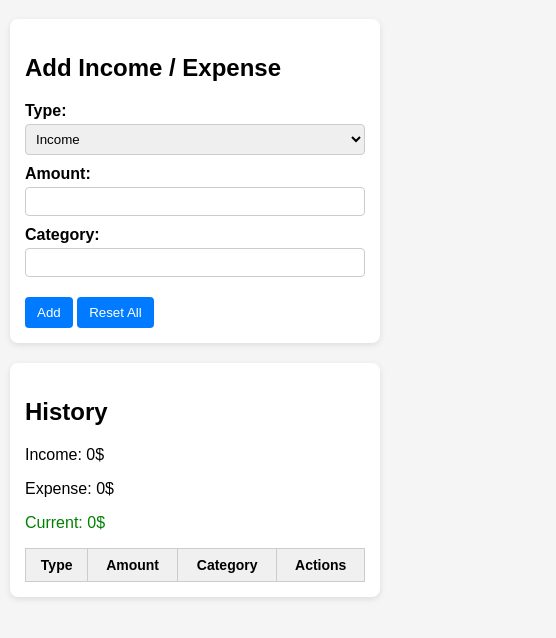
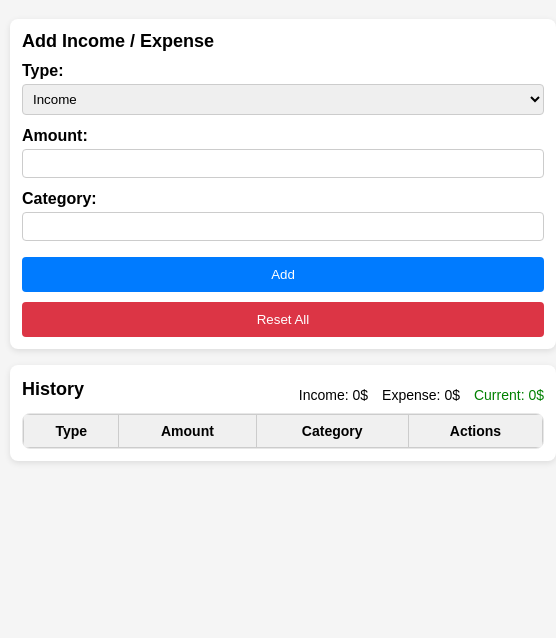
Before and after one commit to weirdboo3k/Budget-Tracker, a plain HTML site: page index.html in a window 390 px wide. Shown: the part 108-746 px from the top of the page, 556 px wide, since content can reach past the window. Drawn offline with Linux system fonts and the light colour scheme.

Commit message:
update style.css for budget tracker

```diff
--- a/css/style.css
+++ b/css/style.css
@@ -9,12 +9,55 @@ h1 {
   text-align: center;
 }
 
+.layout {
+  max-width: 1100px;
+  margin: 0 auto;
+  display: grid;
+  gap: 16px;
+  grid-template-columns: 1fr 1.35fr;
+  align-items: start;
+}
+
 section {
   background: #fff;
   padding: 15px;
   margin-bottom: 20px;
   border-radius: 8px;
   box-shadow: 0 2px 6px rgba(0,0,0,0.1);
+}
+
+/* tranh viec cards trong grid bi du do su dung margin-bottom */
+.layout section {
+  margin-bottom: 0;
+}
+
+.section-head {
+  display: flex;
+  align-items: center;
+  justify-content: space-between;
+  gap: 12px;
+  margin-bottom: 10px;
+}
+
+.section-head h2 {
+  margin: 0;
+  font-size: 18px;
+}
+
+form.form-grid label {
+  display: block;
+  margin-bottom: 0;
+  font-weight: bold;
+}
+
+.form-grid {
+  display: grid;
+  grid-template-columns: 1fr 1fr;
+  gap: 12px;
+}
+
+.span-2 {
+  grid-column: span 2;
 }
 
 form label {
@@ -47,6 +90,41 @@ button:hover {
   background-color: #0056b3;
 }
 
+.btn-row {
+  display: flex;
+  gap: 10px;
+  align-items: center;
+  justify-content: flex-start;
+  margin-top: 4px;
+}
+
+.btn-row button {
+  margin-top: 0;
+}
+
+.btn-primary {
+  background-color: #007bff;
+}
+
+.btn-primary:hover {
+  background-color: #0056b3;
+}
+
+.btn-danger {
+  background-color: #dc3545;
+}
+
+.btn-danger:hover {
+  background-color: #b02a37;
+}
+
+.table-wrap {
+  overflow-x: auto;
+  -webkit-overflow-scrolling: touch;
+  border: 1px solid #e7e7e7;
+  border-radius: 8px;
+}
+
 table {
   width: 100%;
   border-collapse: collapse;
@@ -61,6 +139,28 @@ th, td {
 
 th {
   background-color: #f0f0f0;
+}
+
+.summary {
+  margin-top: 10px;
+}
+
+.summary p {
+  margin: 0;
+}
+
+.summary-inline {
+  display: flex;
+  flex-wrap: wrap;
+  gap: 8px 14px;
+  justify-content: flex-end;
+  align-items: baseline;
+  font-size: 14px;
+}
+
+.summary-inline p {
+  margin: 0;
+  white-space: nowrap;
 }
 
 .income {
@@ -79,6 +179,37 @@ th {
     padding: 10px;
   }
 
+  .layout {
+    grid-template-columns: 1fr;
+  }
+
+  section {
+    padding: 12px;
+  }
+
+  .form-grid {
+    grid-template-columns: 1fr;
+  }
+
+  .span-2 {
+    grid-column: auto;
+  }
+
+  .btn-row {
+    flex-direction: column;
+    align-items: stretch;
+  }
+
+  .btn-row button {
+    width: 100%;
+    padding: 10px 12px;
+  }
+
+  table {
+    margin-top: 0;
+    min-width: 520px; /* enable horizontal scroll on small screens */
+  }
+
   table, th, td {
     font-size: 14px;
   }
```
